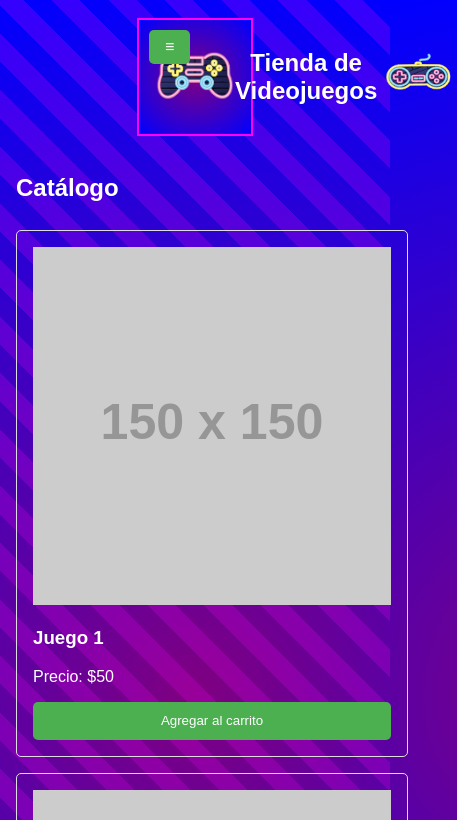
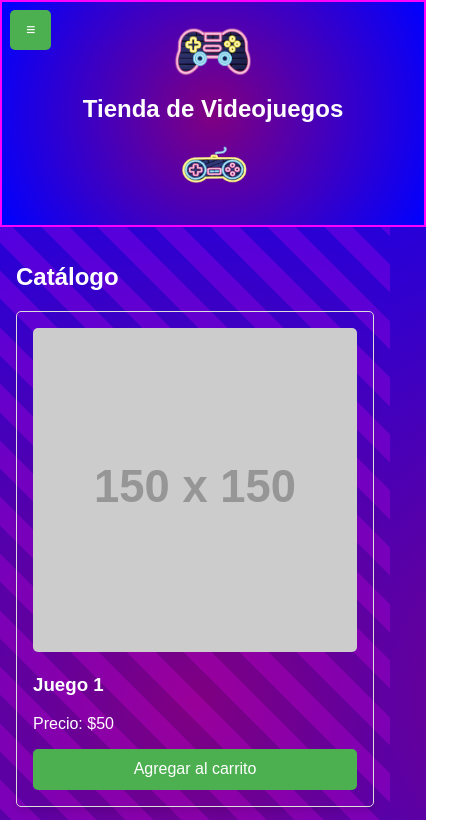
Before and after one commit to JonathanSilvestre/VidejuegosTienda, a plain HTML site: page index.html in a window 390 px wide. Shown: the top 820 px of the page, 457 px wide, since content can reach past the window. Drawn offline with Linux system fonts and the light colour scheme; placeholder pictures from the web are drawn by us.

Commit message:
Cambios de prueba

```diff
--- a/styles.css
+++ b/styles.css
@@ -1,13 +1,16 @@
+/* Estilos optimizados para Android */
 @media screen and (max-width: 768px) {
 
   body {
       font-family: Arial, sans-serif;
       margin: 0;
-      padding: 0.5rem;
+      padding: 0;
       text-align: left;
       background: radial-gradient(circle, #800080, #0000FF); /* Fondo morado que se desvanece al azul desde el centro */
       color: white;
       position: relative;
+      width: 100%; /* Asegura que el cuerpo ocupe todo el ancho */
+      overflow-x: hidden; /* Evita el desplazamiento horizontal */
   }
 
   body::before {
@@ -30,60 +33,64 @@
 
   header {
       display: flex;
+      flex-direction: column; /* Cambiar a diseño vertical */
       align-items: center;
-      justify-content: space-between;
+      justify-content: center;
       background: radial-gradient(circle, #800080, #0000FF); /* Fondo morado que se desvanece al azul desde el centro */
       border: 2px solid #FF00FF; /* Borde rosa neon */
       color: white;
       padding: 1rem;
       position: relative;
-      width: 80px;
+      width: 100%; /* Ocupa todo el ancho */
       height: auto;
-      margin: 10px auto;
-
+      margin: 0;
   }
 
   header h1 {
-      flex-grow: 1;
       text-align: center;
-      margin: 0;
-      font-size: 1.5rem;
+      margin: 0.5rem 0;
+      font-size: 1.5rem; /* Tamaño ajustado para pantallas pequeñas */
   }
 
   header .logo {
-      width: 80px;
+      width: 80px; /* Ajustar tamaño del logo */
       height: auto;
-      margin: 10px auto;
-
+      margin: 0.5rem 0;
   }
 
   main {
-    padding: 0.5rem;
+      padding: 1rem;
+      width: 100%; /* Asegura que el contenido principal ocupe todo el ancho */
+      box-sizing: border-box; /* Incluye padding y bordes en el ancho total */
   }
 
   .producto {
-    display: inline-block;
-    margin: 0.5rem 0;
+      display: block; /* Cambiar a diseño de bloque */
+      margin: 1rem 0;
       border: 1px solid #ddd;
       border-radius: 5px;
       padding: 1rem;
-    width: 100%;
+      width: 100%; /* Ocupa todo el ancho */
+      box-sizing: border-box; /* Incluye padding y bordes en el ancho total */
+      box-shadow: 0px 4px 6px rgba(0, 0, 0, 0.1); /* Sombra para destacar */
   }
 
   .producto img {
       width: 100%;
       height: auto;
+      border-radius: 5px; /* Bordes redondeados */
   }
 
   button {
       background-color: #4CAF50;
       color: white;
       border: none;
-    padding: 0.5rem 1rem;
+      padding: 0.7rem 1rem;
       cursor: pointer;
       border-radius: 5px;
-    width: 100%;
-    padding: 0.7rem;
+      width: 100%; /* Botones grandes para pantallas táctiles */
+      font-size: 1rem; /* Texto más grande */
+      box-sizing: border-box; /* Incluye padding en el ancho total */
   }
 
   button:hover {
@@ -92,29 +99,32 @@
 
   /* Estilo para el botón del menú */
   #btn-menu {
-      position: absolute;
+      position: fixed; /* Fijo para que siempre esté visible */
       top: 10px;
-      left: 10px; /* Ajusta la separación del borde izquierdo */
+      left: 10px;
       background-color: #4CAF50;
       color: white;
       border: none;
-      padding: 0.5rem 1rem;
+      padding: 0.7rem 1rem;
       cursor: pointer;
       border-radius: 5px;
       z-index: 1000;
+      font-size: 1rem;
   }
 
   /* Estilo para el submenú */
   #submenu {
-    position: absolute;
-    top: 50px; /* Debajo del botón */
+      position: fixed; /* Fijo para que sea más accesible */
+      top: 60px; /* Debajo del botón */
       left: 5%;
       background-color: white;
       border: 1px solid #ddd;
       padding: 1rem;
       box-shadow: 0px 4px 6px rgba(0, 0, 0, 0.1);
       z-index: 1000;
-    width: 90%;
+      width: 90%; /* Ocupa casi todo el ancho */
+      border-radius: 5px;
+      box-sizing: border-box; /* Incluye padding en el ancho total */
   }
 
   .hidden {
```
Lines whose indentation alone changed are shown as unchanged.
